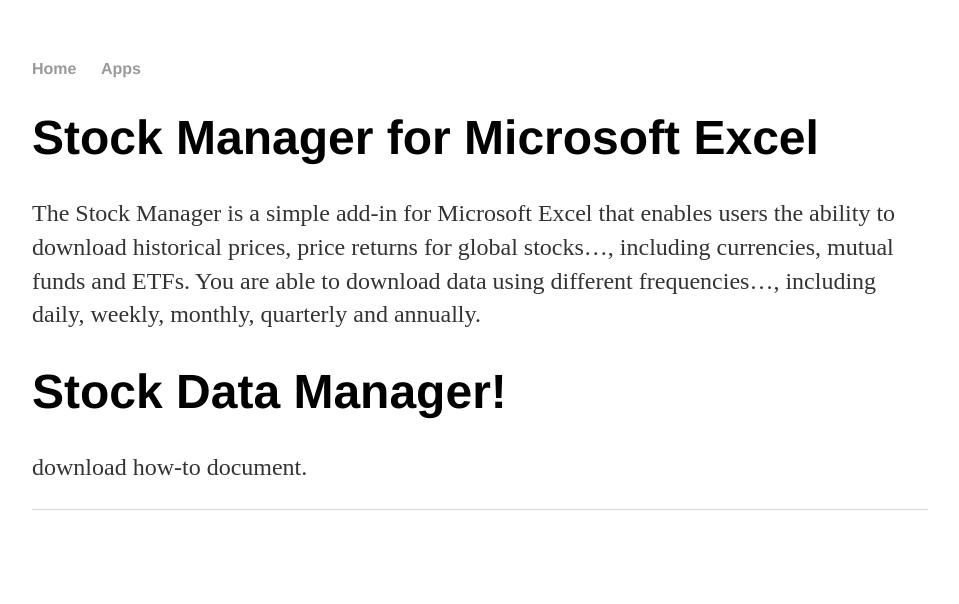
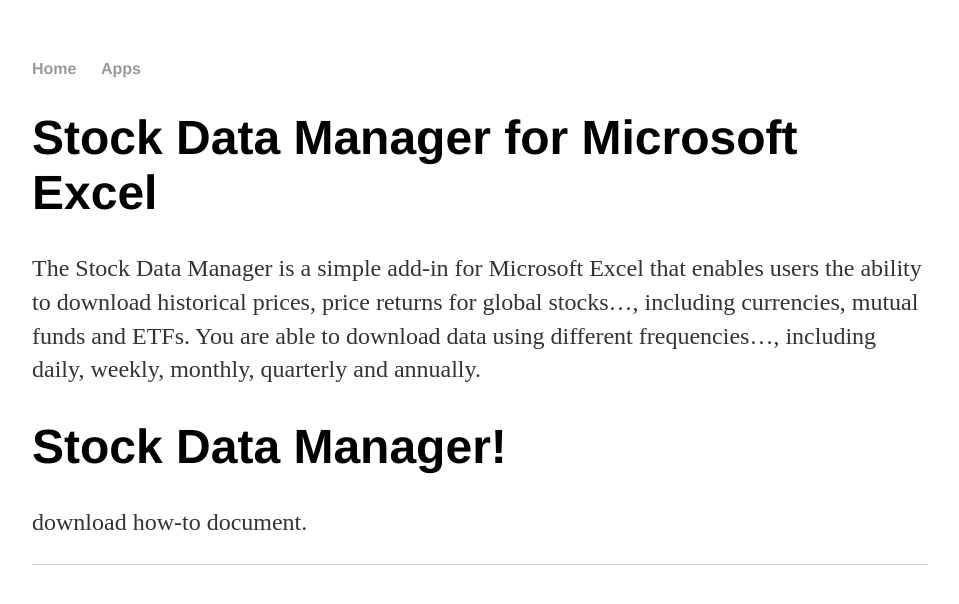
Before and after one commit to todasG/stockDataManager, a Jekyll site: the page built from index.html, in a window 1280 px wide. Shown: the top 604 px of the page, without its empty margins (160-1119 px from the left). Built offline with Jekyll 4.4.1, drawn with Linux system fonts in a browser that asks for light colours.

Commit message:
Update default.html

```diff
--- a/_layouts/default.html
+++ b/_layouts/default.html
@@ -12,9 +12,9 @@
 		        	<li><a href="/apps">Apps</a></li>
 	    		</ul>
 			</nav>
-			<h1 id="mgr1">Stock Manager for Microsoft Excel</h1>
+			<h1 id="mgr1">Stock Data Manager for Microsoft Excel</h1>
 			<p>
-			The Stock Manager is a simple add-in for Microsoft Excel that enables users the ability to download historical prices, price returns for global stocks…, including currencies, mutual funds and ETFs.
+			The Stock Data Manager is a simple add-in for Microsoft Excel that enables users the ability to download historical prices, price returns for global stocks…, including currencies, mutual funds and ETFs.
 			You are able to download data using different frequencies…, including daily, weekly, monthly, quarterly and annually.
 			</p>
 			<div class="container">
```
